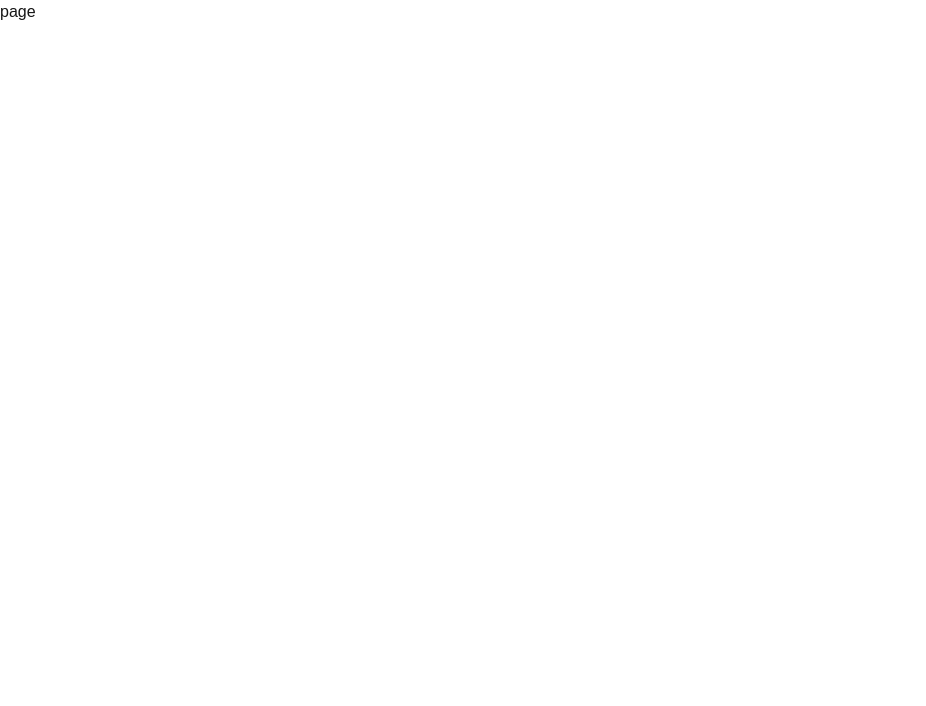
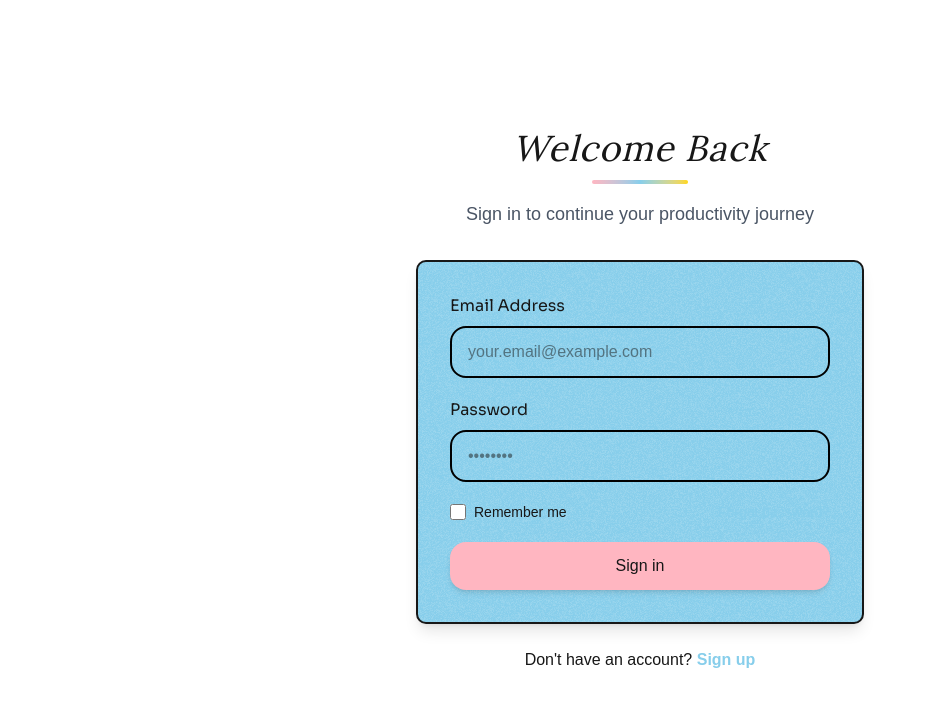
Before and after one commit to mklshane/priorix, a Next.js app in the folder priorix/: page /login in a window 1280 px wide. Shown: the top 706 px of the page, without its empty margins (0-926 px from the left). Built offline with nearby package versions, Linux system fonts and the light colour scheme.

Commit message:
feat: added login page

```diff
--- a/priorix/app/globals.css
+++ b/priorix/app/globals.css
@@ -1,4 +1,9 @@
 @import "tailwindcss";
+
+html {
+
+  scroll-behavior: smooth;
+}
 
 :root {
   /* Base colors */
--- a/priorix/app/login/page.tsx
+++ b/priorix/app/login/page.tsx
@@ -1,9 +1,119 @@
-import React from 'react'
+"use client"
+import React, { useState } from "react";
 
-const page = () => {
+const LoginBox = () => {
+  const [email, setEmail] = useState("");
+  const [password, setPassword] = useState("");
+  const [rememberMe, setRememberMe] = useState(false);
+
+  const handleSubmit = (e: React.FormEvent) => {
+    e.preventDefault();
+
+    console.log({ email, password, rememberMe });
+  };
+
   return (
-    <div>page</div>
-  )
-}
+    <div className="min-h-screen bg-primary-foreground flex items-center justify-center p-4">
+      <div className="w-full max-w-md mx-auto flex flex-col items-center">
+        <div className="text-center mb-8">
+          <p className="font-lora italic text-4xl tracking-wide mb-3">
+            Welcome Back
+          </p>
+          <div className="w-24 h-1 bg-gradient-to-r from-course-pink via-course-blue to-course-yellow rounded-full mx-auto"></div>
+          <p className="text-gray-600 mt-4 max-w-md text-lg">
+            Sign in to continue your productivity journey
+          </p>
+        </div>
 
-export default page
+        {/* Login Box */}
+        <div className="w-full bg-course-blue noise rounded-[10px] border-2 p-8 shadow-lg">
+          <form onSubmit={handleSubmit} className="flex flex-col space-y-5">
+            {/* Email Input */}
+            <div className="flex flex-col">
+              <label htmlFor="email" className="font-sora text-foreground mb-2">
+                Email Address
+              </label>
+              <input
+                id="email"
+                type="email"
+                value={email}
+                onChange={(e) => setEmail(e.target.value)}
+                className="px-4 py-3 rounded-2xl border-2 border-black focus:ring-2 focus:ring-input focus:border-transparent outline-none transition"
+                placeholder="your.email@example.com"
+                required
+              />
+            </div>
+
+            {/* Password Input */}
+            <div className="flex flex-col">
+              <label
+                htmlFor="password"
+                className="font-sora text-foreground mb-2"
+              >
+                Password
+              </label>
+              <input
+                id="password"
+                type="password"
+                value={password}
+                onChange={(e) => setPassword(e.target.value)}
+                className="px-4 py-3 rounded-2xl border-2 border-black focus:ring-2 focus:ring-input focus:border-transparent outline-none transition"
+                placeholder="••••••••"
+                required
+              />
+            </div>
+
+            {/* Remember Me & Forgot Password */}
+            <div className="flex justify-between items-center">
+              <div className="flex items-center">
+                <input
+                  id="remember-me"
+                  type="checkbox"
+                  checked={rememberMe}
+                  onChange={(e) => setRememberMe(e.target.checked)}
+                  className="h-4 w-4 text-course-blue focus:ring-course-blue border-gray-300 rounded"
+                />
+                <label
+                  htmlFor="remember-me"
+                  className="ml-2 block text-sm text-foreground"
+                >
+                  Remember me
+                </label>
+              </div>
+
+              <a
+                href="#"
+                className="text-sm text-course-blue hover:text-course-pink transition"
+              >
+                Forgot password?
+              </a>
+            </div>
+
+            {/* Submit Button */}
+            <button
+              type="submit"
+              className="w-full bg-gradient-to-r bg-course-pink text-foreground py-3 px-4 rounded-2xl hover:bg-course-yellow focus:outline-none focus:ring-2 focus:ring-course-blue transition shadow-md hover:shadow-lg"
+            >
+              Sign in
+            </button>
+          </form>
+        </div>
+
+        {/* Sign Up Prompt */}
+        <div className="mt-6 text-center">
+          <p className="text-foreground">
+            Don't have an account?{" "}
+            <a
+              href="#"
+              className="font-bold text-course-blue hover:text-course-pink transition "
+            >
+              Sign up
+            </a>
+          </p>
+        </div>
+      </div>
+    </div>
+  );
+};
+
+export default LoginBox;
--- a/priorix/components/Navbar.tsx
+++ b/priorix/components/Navbar.tsx
@@ -1,20 +1,22 @@
-import React from 'react'
+import Link from "next/link";
+import React from "react";
 
-const Navbar = () => {
+const Navbar: React.FC = () => {
   return (
-    <div className="w-full flex justify-between items-center px-10 py-5 ">
+    <div className="w-full flex justify-between items-center px-10 py-6 ">
       <p className="text-2xl font-lora italic">Priorix</p>
       <div className="flex gap-8 border-2 rounded-4xl px-10 py-2 bg-course-khaki ">
-        <a href="#features">Features</a>
-        <a href="">Pricing</a>
-        <a href="">Docs</a>
-        <a href="">Contact</a>
+        <Link href="#features">Features</Link>
+        <Link href="">Pricing</Link>
+        <Link href="">Docs</Link>
+        <Link href="">Contact</Link>
       </div>
+      <Link href={"/login"}>
       <button className="bg-course-pink px-5 py-2 rounded-4xl text-sm border-2 text-secondary-foreground font-semibold font-sora hover:bg-primary-foreground">
         Log In
-      </button>
+      </button></Link>
     </div>
   );
-}
+};
 
-export default Navbar
+export default Navbar;
```
Also changed, not shown: priorix/components/Hero.tsx (+5 -6 lines).
